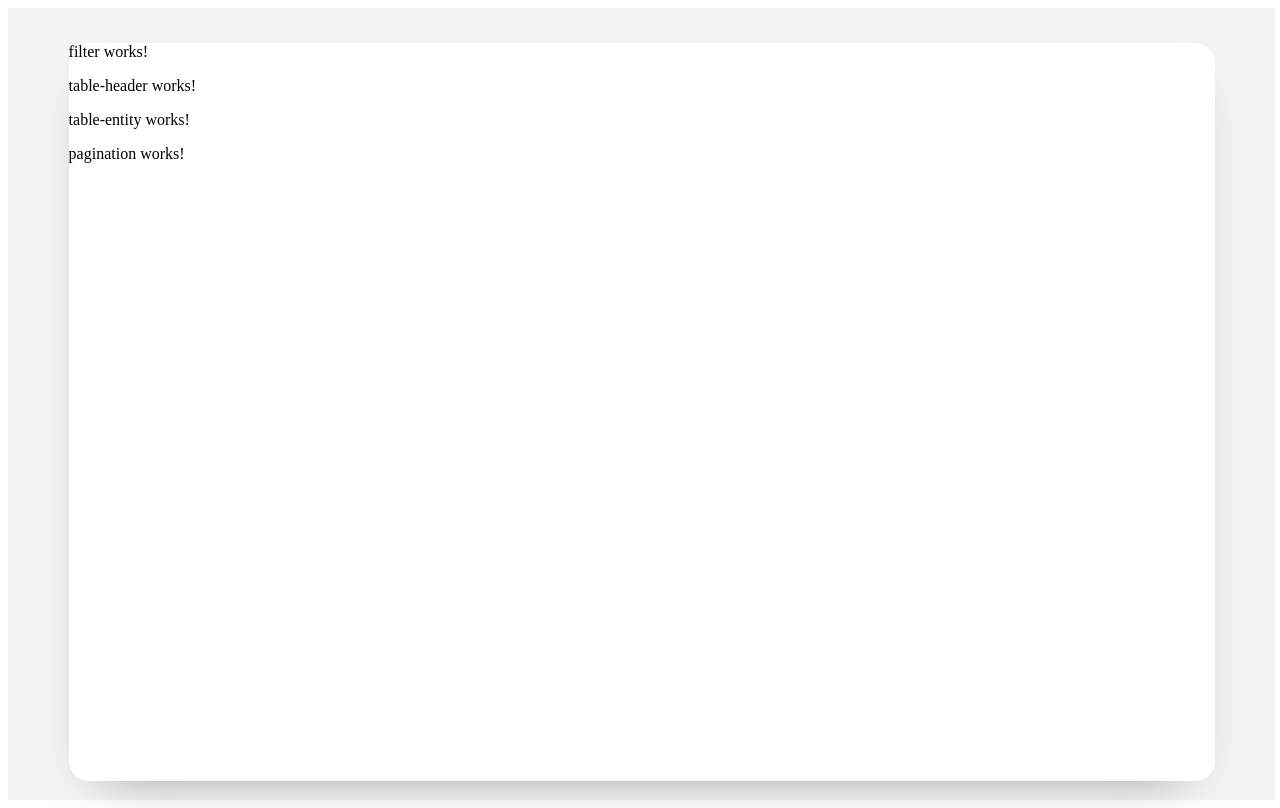
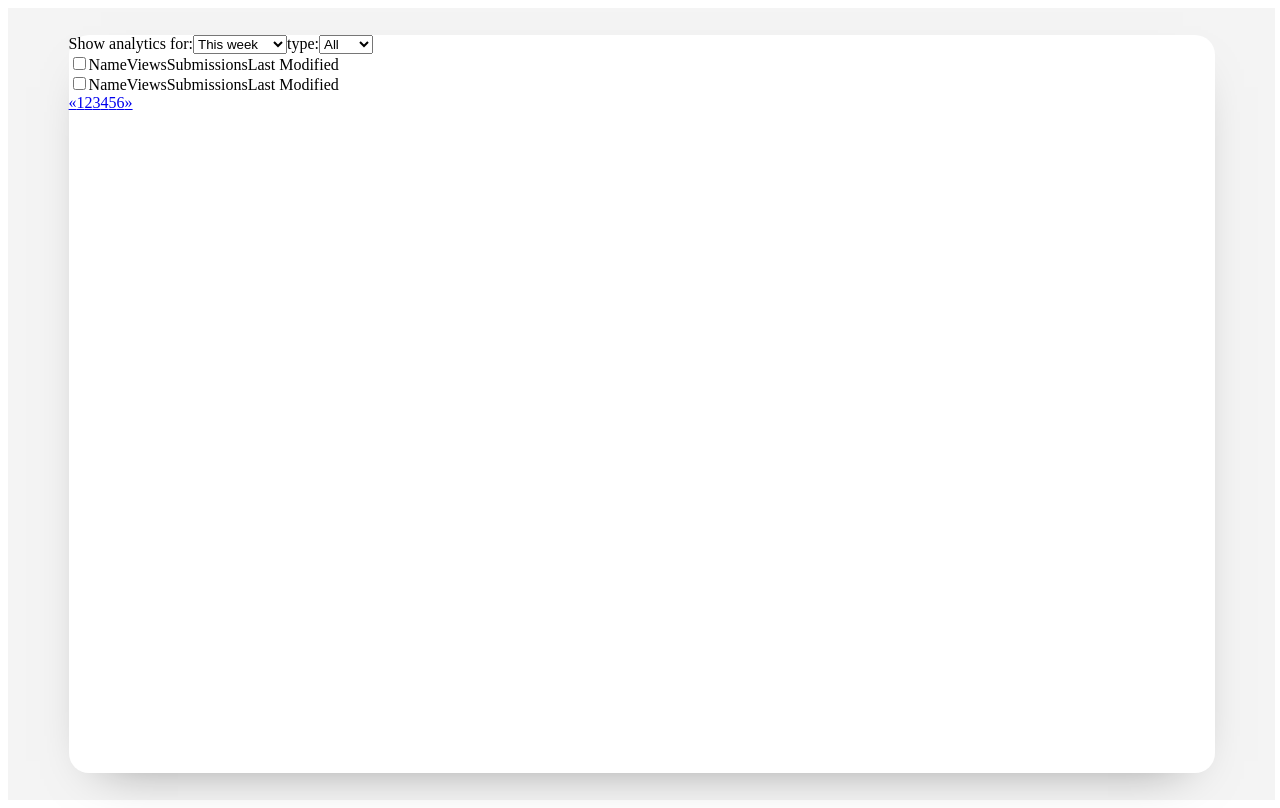
Before and after one commit to codacy20/angular-ts-spacex-launches, an Angular app: page / in a window 1280 px wide. Built offline with nearby package versions, Linux system fonts and the light colour scheme.

Commit message:
basic elements

```diff
--- a/src/app/filter/filter.component.html
+++ b/src/app/filter/filter.component.html
@@ -1,3 +1,16 @@
-<p>
-filter works!
-</p>
+<div>
+	<span>Show analytics for:</span>
+	<select id="cars">
+  <option value="volvo">This week</option>
+  <option value="saab">this month</option>
+  <option value="opel">last 30 days</option>
+  <option value="audi">all time</option>
+</select>
+	<span>type:</span>
+	<select id="cars">
+  <option value="volvo">All</option>
+  <option value="saab">Saab</option>
+  <option value="opel">Opel</option>
+  <option value="audi">Audi</option>
+</select>
+</div>
--- a/src/app/pagination/pagination.component.html
+++ b/src/app/pagination/pagination.component.html
@@ -1,3 +1,10 @@
-<p>
-pagination works!
-</p>
+<div class="pagination">
+  <a href="#">&laquo;</a>
+  <a href="#">1</a>
+  <a href="#">2</a>
+  <a href="#">3</a>
+  <a href="#">4</a>
+  <a href="#">5</a>
+  <a href="#">6</a>
+  <a href="#">&raquo;</a>
+</div>
--- a/src/app/table-entity/table-entity.component.html
+++ b/src/app/table-entity/table-entity.component.html
@@ -1,3 +1,11 @@
-<p>
-table-entity works!
-</p>
+<div>
+	<ng-container>
+		<div>
+			<input type="checkbox" id="vehicle1" name="vehicle1" value="Bike">
+			<span>Name</span>
+			<span>Views</span>
+			<span>Submissions</span>
+			<span>Last Modified</span>
+		</div>
+	</ng-container>
+</div>
--- a/src/app/table-header/table-header.component.html
+++ b/src/app/table-header/table-header.component.html
@@ -1,3 +1,7 @@
-<p>
-table-header works!
-</p>
+<div>
+  <input type="checkbox" id="vehicle1" name="vehicle1" value="Bike">
+  <span>Name</span>
+  <span>Views</span>
+  <span>Submissions</span>
+  <span>Last Modified</span>
+</div>
```
